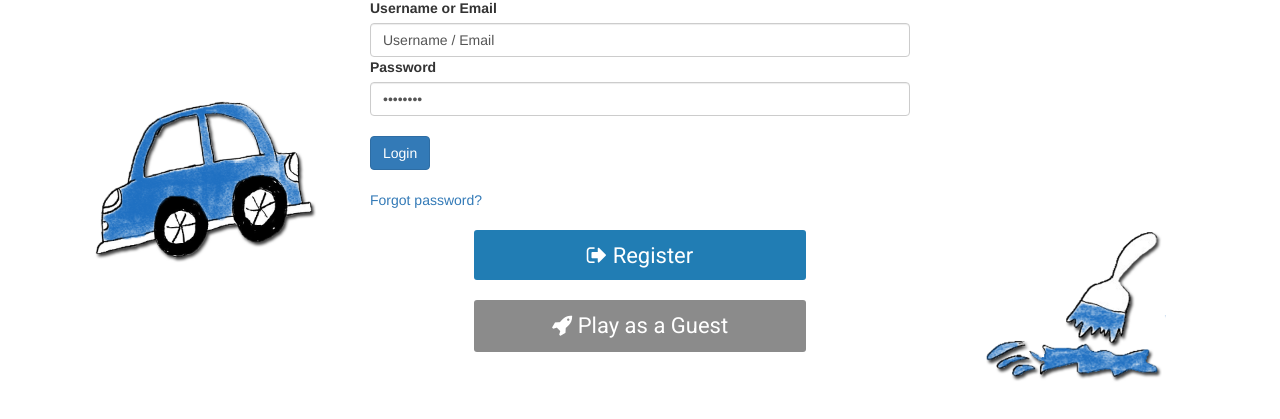
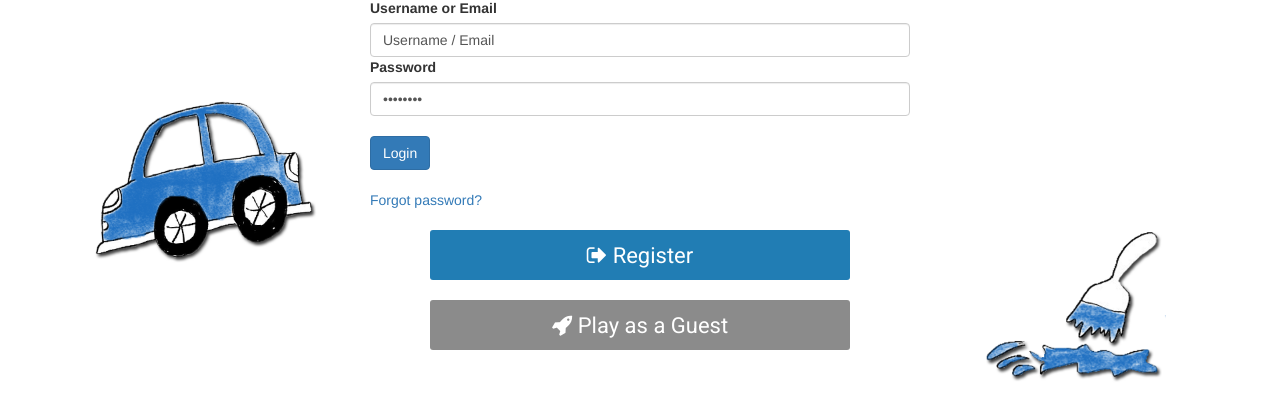
Before and after one commit to AIPElFak/APS_Projekat, a plain HTML site: page sketcher.html in a window 1280 px wide. Shown: the part 201-620 px from the top of the page. Drawn offline with nearby package versions, Linux system fonts and the light colour scheme.

Commit message:
Revert "Add files via upload"
This reverts commit d7d8b539192cc91a664dbf55ecc858339ccd6af2.

```diff
--- a/css/main.css
+++ b/css/main.css
@@ -4,6 +4,7 @@ body
 {
 	height: 100%;
 	width: 100%;
+	min-width: 520px;
 	font-family: "Helvetica Neue",Helvetica,Arial,sans-serif;
 	font-size: 14px;
 	line-height: 1.42857143;
@@ -17,7 +18,6 @@ form
 	display: block;
 	margin-top: 0em;
 }
-
 .logo
 {
 	vertical-align: middle;
@@ -26,10 +26,7 @@ form
 	margin: 0 auto;
 	display: block;
 }
-.form-control
-{
-	min-width: 230px;
-}
+
 .container
 {
  	padding-right: 15px;
@@ -68,11 +65,10 @@ form
 .guest-button
 {
 	background-color: #8b8b8b;
-	width: 26%;
-	min-width: 129px;
+	width: 420px;
 	margin-right: 0;
 	margin-top: 20px;
-	height: 100%;
+	height: 50px;
 	padding: 10px;
 	font-size: 22px;
 	display: inline-block;
@@ -95,8 +91,7 @@ form
 .register-button
 {
 	background-color: #217db4;
-	width: 26%;
-	min-width: 129px;
+	width: 420px;
 	margin-right: 0;
 	margin-top: 20px;
 	height: 50px;
@@ -162,7 +157,6 @@ form
     .col-m-10 {width: 83.33%;}
     .col-m-11 {width: 91.66%;}
     .col-m-12 {width: 100%;}
-
 }
 
 @media only screen and (min-width: 768px) {
```
